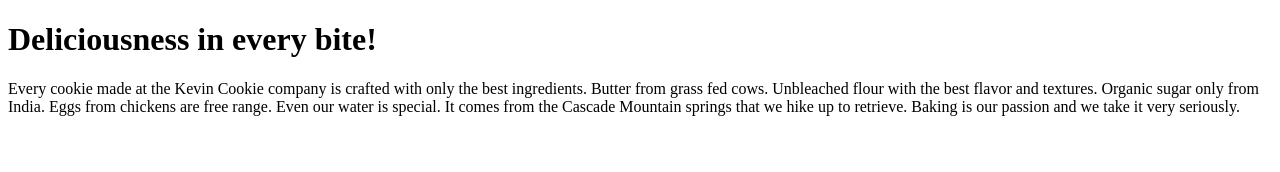
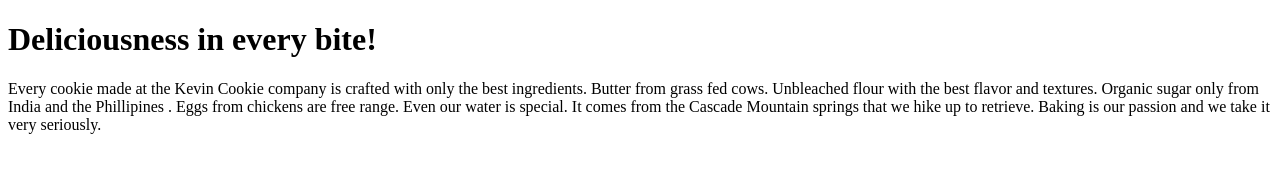
Before and after one commit to Scoopiee/Git-Prac, a plain HTML site: page index.htm in a window 1280 px wide. Drawn offline with Linux system fonts and the light colour scheme.

Commit message:
Update index.htm

```diff
--- a/index.htm
+++ b/index.htm
@@ -4,7 +4,8 @@
 
 <h1>Deliciousness in every bite!</h1>
 
-<p>Every cookie made at the Kevin Cookie company is crafted with only the best ingredients. Butter from grass fed cows. Unbleached flour with the best flavor and textures. Organic sugar only from India. Eggs from chickens are free range. Even our water is special. It comes from the Cascade Mountain springs that we hike up to retrieve. Baking is our passion and we take it very seriously.</p>
+<p>Every cookie made at the Kevin Cookie company is crafted with only the best ingredients. Butter from grass fed cows. Unbleached flour with the best flavor and textures. Organic sugar only from India and the Phillipines
+. Eggs from chickens are free range. Even our water is special. It comes from the Cascade Mountain springs that we hike up to retrieve. Baking is our passion and we take it very seriously.</p>
 
 
 </body>
```
